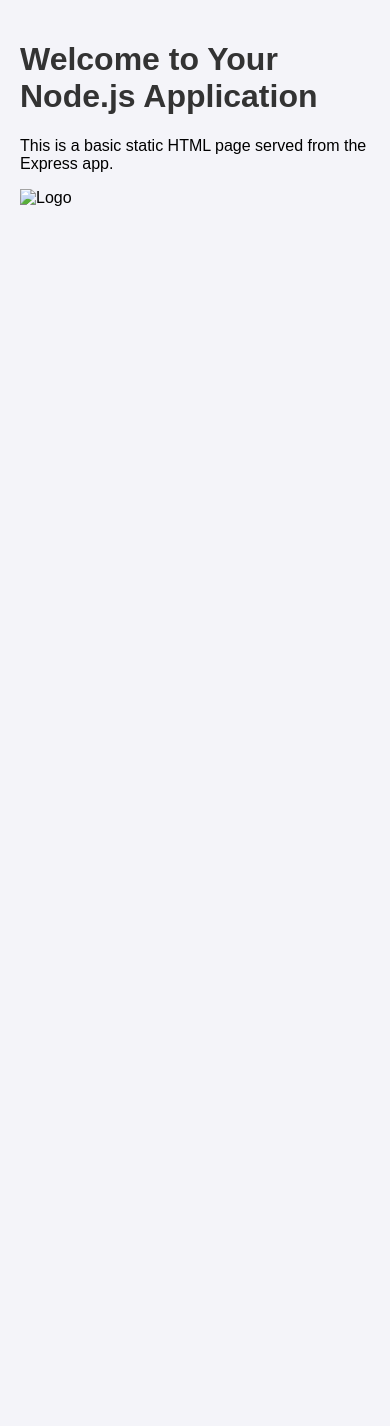
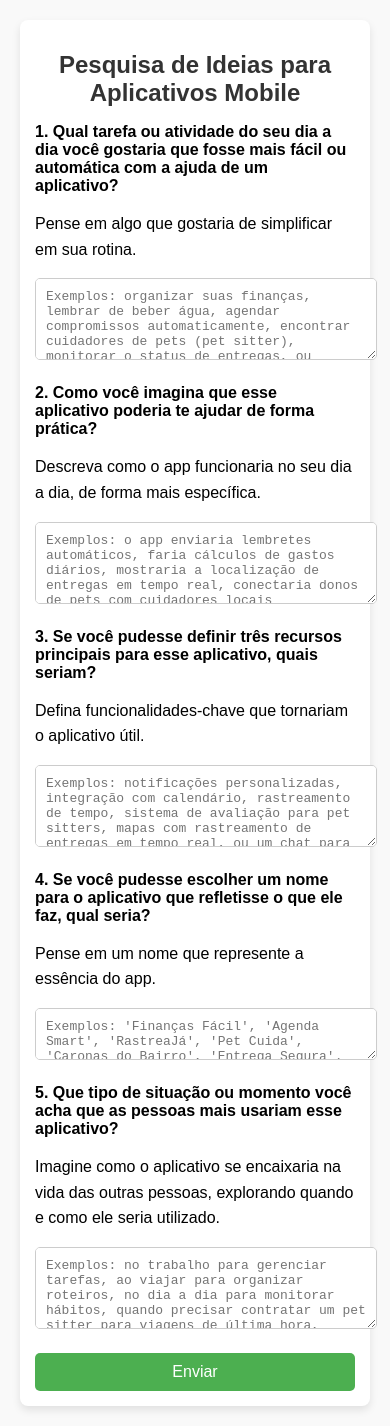
Before and after one commit to ErgonBerry/fabbrike, a website: page projects/questionnaire/public/index.html in a window 390 px wide. Before the commit the page ends 844 px from the top, so only its background shows below. Drawn offline with Linux system fonts and the light colour scheme; files whose address does not match are found by name.

Commit message:
atualizando paginas e submites

```diff
--- a/projects/questionnaire/public/index.html
+++ b/projects/questionnaire/public/index.html
@@ -1,18 +1,128 @@
-<!-- public/index.html -->
 <!DOCTYPE html>
-<html lang="en">
+<html lang="pt-BR">
 <head>
     <meta charset="UTF-8">
     <meta name="viewport" content="width=device-width, initial-scale=1.0">
-    <title>Node.js App</title>
-    <link rel="stylesheet" href="/css/styles.css">
+    <title>Pesquisa de Ideias para Aplicativos Mobile</title>
+    <style>
+        body {
+            font-family: Arial, sans-serif;
+            margin: 0;
+            padding: 20px;
+            background-color: #f9f9f9;
+        }
+
+        .container {
+            max-width: 800px;
+            margin: 0 auto;
+            background-color: #fff;
+            padding: 20px;
+            border-radius: 8px;
+            box-shadow: 0 4px 8px rgba(0, 0, 0, 0.1);
+        }
+
+        h1 {
+            text-align: center;
+            color: #333;
+        }
+
+        h2 {
+            color: #4CAF50;
+        }
+
+        p {
+            line-height: 1.6;
+        }
+
+        .question {
+            margin-bottom: 20px;
+        }
+
+        .question label {
+            font-weight: bold;
+            display: block;
+            margin-bottom: 5px;
+        }
+
+        .question textarea {
+            width: 100%;
+            padding: 10px;
+            border-radius: 5px;
+            border: 1px solid #ccc;
+            resize: vertical;
+            font-size: 1em;
+        }
+
+        button {
+            display: block;
+            width: 100%;
+            padding: 10px;
+            border: none;
+            border-radius: 5px;
+            background-color: #4CAF50;
+            color: #fff;
+            font-size: 1em;
+            cursor: pointer;
+            margin-top: 20px;
+        }
+
+        button:hover {
+            background-color: #45a049;
+        }
+
+        @media (max-width: 600px) {
+            .container {
+                padding: 15px;
+            }
+
+            h1 {
+                font-size: 1.5em;
+            }
+
+            h2 {
+                font-size: 1.2em;
+            }
+        }
+    </style>
 </head>
 <body>
+
     <div class="container">
-        <h1>Welcome to Your Node.js Application</h1>
-        <p>This is a basic static HTML page served from the Express app.</p>
-        <img src="/images/logo.png" alt="Logo" width="150">
+        <h1>Pesquisa de Ideias para Aplicativos Mobile</h1>
+        <form action="/questionnaire/submit" method="POST">
+            <div class="question">
+                <label for="q1">1. Qual tarefa ou atividade do seu dia a dia você gostaria que fosse mais fácil ou automática com a ajuda de um aplicativo?</label>
+                <p>Pense em algo que gostaria de simplificar em sua rotina.</p>
+                <textarea id="q1" name="q1" placeholder="Exemplos: organizar suas finanças, lembrar de beber água, agendar compromissos automaticamente, encontrar cuidadores de pets (pet sitter), monitorar o status de entregas, ou organizar caronas entre vizinhos." rows="4" required></textarea>
+            </div>
+
+            <div class="question">
+                <label for="q2">2. Como você imagina que esse aplicativo poderia te ajudar de forma prática?</label>
+                <p>Descreva como o app funcionaria no seu dia a dia, de forma mais específica.</p>
+                <textarea id="q2" name="q2" placeholder="Exemplos: o app enviaria lembretes automáticos, faria cálculos de gastos diários, mostraria a localização de entregas em tempo real, conectaria donos de pets com cuidadores locais disponíveis, ou permitiria agendar caronas para pessoas do bairro, mostrando os horários disponíveis." rows="4" required></textarea>
+            </div>
+
+            <div class="question">
+                <label for="q3">3. Se você pudesse definir três recursos principais para esse aplicativo, quais seriam?</label>
+                <p>Defina funcionalidades-chave que tornariam o aplicativo útil.</p>
+                <textarea id="q3" name="q3" placeholder="Exemplos: notificações personalizadas, integração com calendário, rastreamento de tempo, sistema de avaliação para pet sitters, mapas com rastreamento de entregas em tempo real, ou um chat para coordenar caronas com segurança." rows="4" required></textarea>
+            </div>
+
+            <div class="question">
+                <label for="q4">4. Se você pudesse escolher um nome para o aplicativo que refletisse o que ele faz, qual seria?</label>
+                <p>Pense em um nome que represente a essência do app.</p>
+                <textarea id="q4" name="q4" placeholder="Exemplos: 'Finanças Fácil', 'Agenda Smart', 'RastreaJá', 'Pet Cuida', 'Caronas do Bairro', 'Entrega Segura'." rows="2" required></textarea>
+            </div>
+
+            <div class="question">
+                <label for="q5">5. Que tipo de situação ou momento você acha que as pessoas mais usariam esse aplicativo?</label>
+                <p>Imagine como o aplicativo se encaixaria na vida das outras pessoas, explorando quando e como ele seria utilizado.</p>
+                <textarea id="q5" name="q5" placeholder="Exemplos: no trabalho para gerenciar tarefas, ao viajar para organizar roteiros, no dia a dia para monitorar hábitos, quando precisar contratar um pet sitter para viagens de última hora, acompanhar entregas importantes com rastreio em tempo real, ou combinar caronas rápidas com vizinhos para reduzir o trânsito." rows="4" required></textarea>
+            </div>
+
+            <button type="submit">Enviar</button>
+        </form>
     </div>
-    <script src="/js/main.js"></script>
+
 </body>
 </html>
--- a/projects/questionnaire/src/controllers/exampleController.ts
+++ /dev/null
@@ -1,5 +0,0 @@
-import { Request, Response } from 'express';
-
-export const exampleController = (req: Request, res: Response) => {
-  res.send('Bem-vindo à aplicação Node.js com TypeScript!');
-};
--- a/projects/questionnaire/src/database.ts
+++ b/projects/questionnaire/src/database.ts
@@ -4,7 +4,7 @@ import dotenv from 'dotenv';
 // Carregar as variáveis de ambiente
 dotenv.config();
 
-const MONGO_URI = process.env.MONGO_URI || '';
+const MONGO_URI = process.env.MONGO_URI || 'mongodb://localhost:27017/questionnaire';
 
 export const connectDB = async () => {
   try {
--- a/projects/questionnaire/src/index.ts
+++ b/projects/questionnaire/src/index.ts
@@ -3,7 +3,7 @@ import dotenv from 'dotenv';
 import bodyParser from 'body-parser';
 import path from 'path';
 import { connectDB } from './database';
-import routes from './routes';
+import questionnaireRoutes from './routes/questionnaire.routes';
 
 // Inicializando o dotenv
 dotenv.config();
@@ -25,6 +25,9 @@ app.get('/', (req, res) => {
   res.sendFile(path.join(__dirname, '../public/index.html'));
 });
 
+// Rotas
+app.use('/questionnaire', questionnaireRoutes);
+
 // Iniciar o servidor
 app.listen(PORT, () => {
   console.log(`Servidor rodando na porta ${PORT}`);
```
Also changed, not shown: projects/questionnaire/src/controllers/questionnaire.controller.ts (added, +13 -0 lines), projects/questionnaire/src/models/exampleModel.ts (deleted, +0 -13 lines), projects/questionnaire/src/models/questionnaire.model.ts (added, +19 -0 lines), projects/questionnaire/src/routes/index.ts (deleted, +0 -9 lines), projects/questionnaire/src/routes/questionnaire.routes.ts (added, +8 -0 lines).
